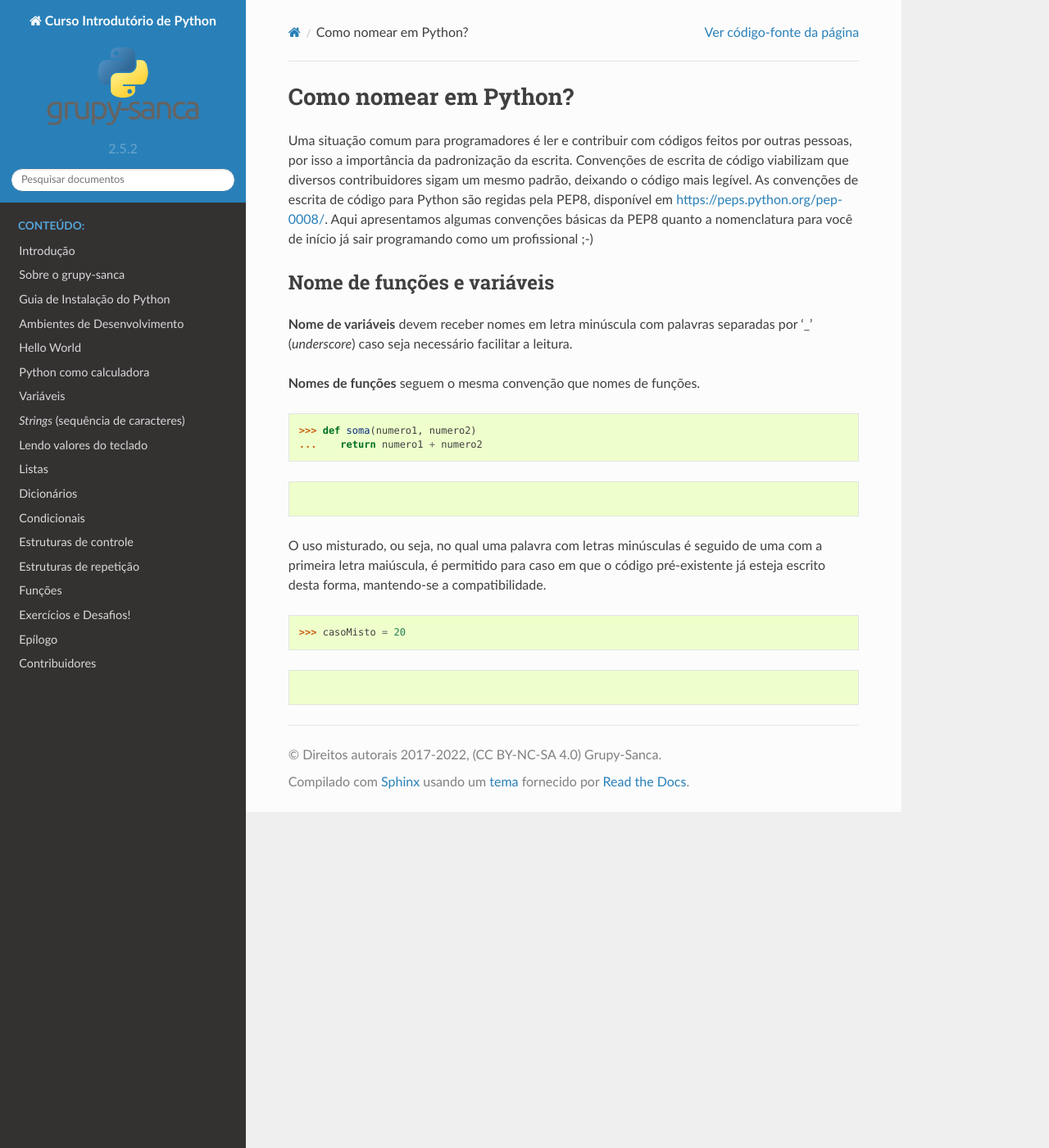
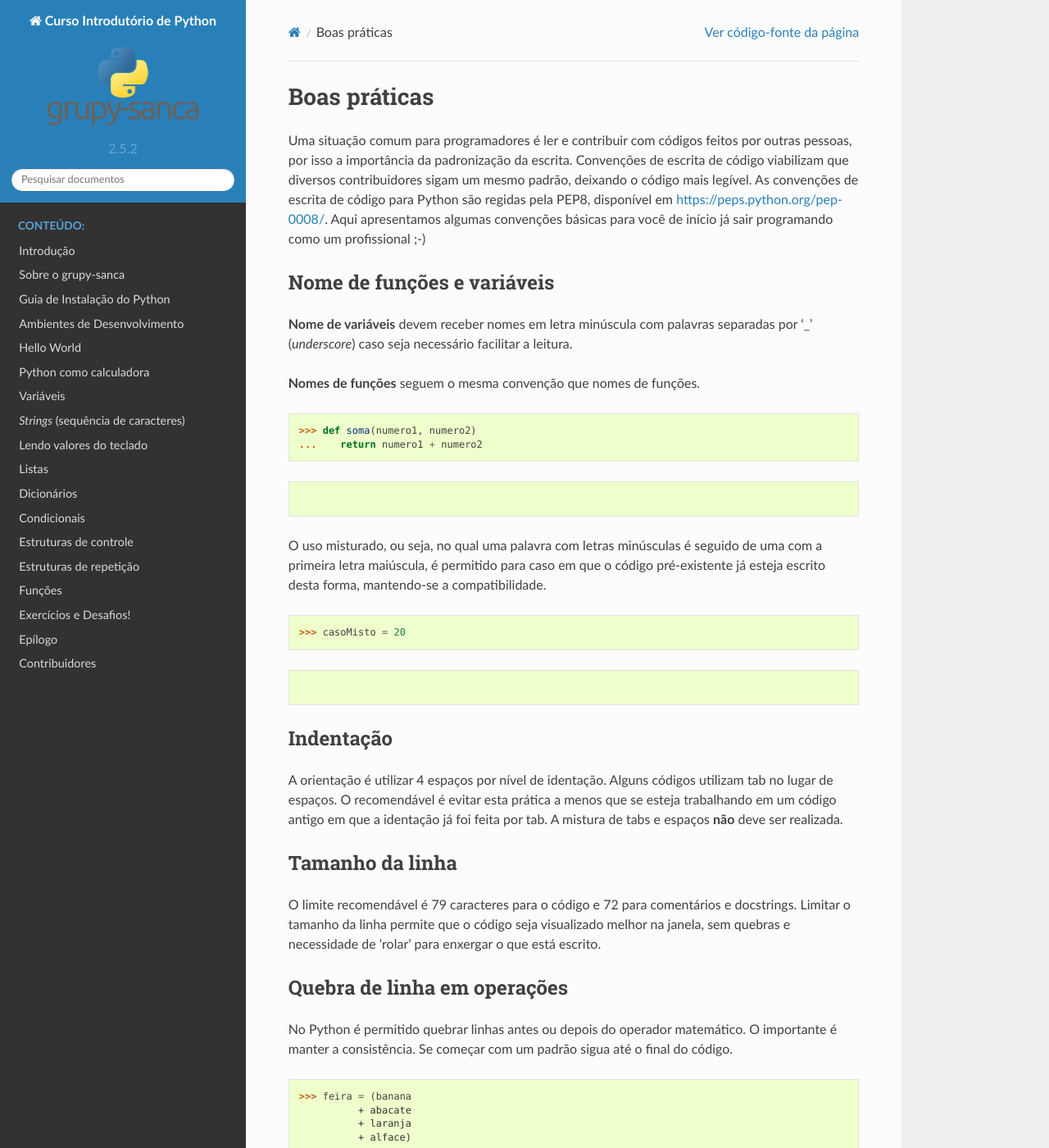
Before and after one commit to grupy-sanca/curso-python, a Sphinx documentation site: the page built from source/boas_praticas.rst, in a window 1280 px wide and 1400 px high. Shown: the whole window at 82% size. Built offline with Sphinx 7.4.7 and the Read the Docs theme 2.0.0, drawn with Linux system fonts in a browser that asks for light colours; some of the changed text lies outside the part shown.

Commit message:
Nomenclatura, indentação, tamanho da linha e quebra de operadores.

```diff
--- a/source/boas_praticas.rst
+++ b/source/boas_praticas.rst
@@ -1,10 +1,10 @@
-Como nomear em Python?
+Boas práticas
 =========
 
 Uma situação comum para programadores é ler e contribuir com códigos feitos por outras pessoas, por isso a importância da padronização da escrita.
 Convenções de escrita de código viabilizam que diversos contribuidores sigam um mesmo padrão, deixando o código mais legível.
 As convenções de escrita de código para Python são regidas pela PEP8, disponível em https://peps.python.org/pep-0008/.
-Aqui apresentamos algumas convenções básicas da PEP8 quanto a nomenclatura para você de início já sair programando como um profissional ;-)
+Aqui apresentamos algumas convenções básicas para você de início já sair programando como um profissional ;-)
 
 Nome de funções e variáveis
 -----------
@@ -28,3 +28,34 @@ O uso misturado, ou seja, no qual uma palavra com letras minúsculas é seguido
    >>> casoMisto = 20
 
 .. doctest::
+
+
+Indentação
+---------
+
+A orientação é utilizar 4 espaços por nível de identação.
+Alguns códigos utilizam tab no lugar de espaços. O recomendável é evitar esta prática a menos que se esteja trabalhando em um código antigo em que a identação já foi feita por tab. A mistura de tabs e espaços **não** deve ser realizada.
+
+Tamanho da linha
+----------
+O limite recomendável é 79 caracteres para o código e 72 para comentários e docstrings.
+Limitar o tamanho da linha permite que o código seja visualizado melhor na janela, sem quebras e necessidade de 'rolar' para enxergar o que está escrito.
+
+Quebra de linha em operações
+-----------
+No Python é permitido quebrar linhas antes ou depois do operador matemático. O importante é manter a consistência.
+Se começar com um padrão sigua até o final do código.
+
+.. doctest::
+
+   >>> feira = (banana
+             + abacate
+             + laranja
+             + alface)
+
+   >>> feira = (banana +
+                abacate +
+                laranja +
+                alface)
+
+.. doctest::
```
